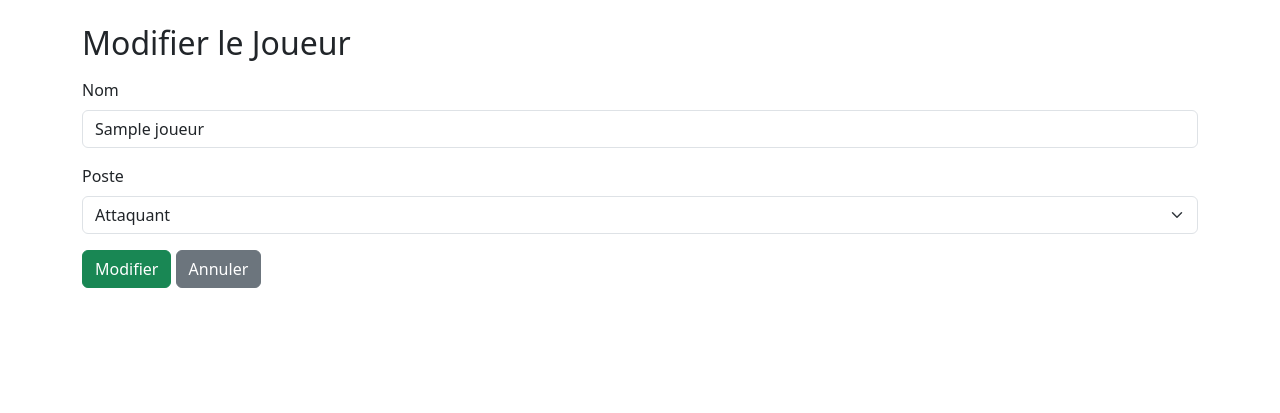
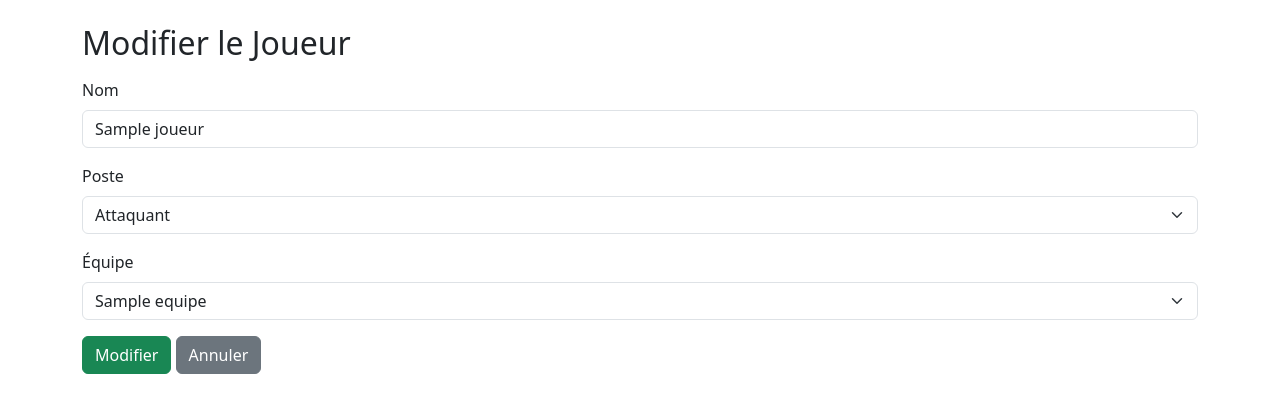
Before and after one commit to benterkidhiaeddine/football_tournament-technical_test, a Django app: page /tournament/joueurs/1/edit/ in a window 1280 px wide. Shown: the part 56-469 px from the top of the page. Run offline with Django 4.2, Linux system fonts and the light colour scheme; tables that the repository leaves empty hold one stand-in row (values such as "Sample post").

Commit message:
relate equipe with joueurs and add a constrain and validation so a team can't have more than 11 players

```diff
--- a/backend/tournament/forms.py
+++ b/backend/tournament/forms.py
@@ -1,5 +1,7 @@
+from django import forms
+from django.utils.translation import gettext_lazy as _
 from tournament.models import Equipe, Joueur
-from django import forms
+
 
 # Equipe Forms
 class EquipeForm(forms.ModelForm):
@@ -13,4 +15,11 @@ class JoueurForm(forms.ModelForm):
 
     class Meta:
         model = Joueur
-        fields = ["id", "nom", "poste"]
+        fields = ["id", "nom", "poste", "equipe"]
+
+    # equipe can't have more than 11 players
+    def clean_equipe(self):
+        equipe = self.cleaned_data.get("equipe")
+        if equipe and equipe.joueurs.count() >= 11:
+            raise forms.ValidationError(_("Cette équipe a déjà 11 joueurs."))
+        return equipe
--- a/backend/tournament/models.py
+++ b/backend/tournament/models.py
@@ -1,6 +1,6 @@
 from django.db import models
+from django.core.exceptions import ValidationError
 from django.utils.translation import gettext_lazy as _
-
 
 
 # Create your models here
@@ -11,27 +11,53 @@ class TimeStampModel(models.Model):
     class Meta:
         abstract = True
 
+
 class Equipe(TimeStampModel):
     nom = models.CharField(max_length=50, unique=True)
     ville = models.CharField(max_length=100)
+
+    def clean(self):
+        if self.joueurs.count() >= 11:
+            raise ValidationError(_("Une équipe ne peut pas avoir plus de 11 joueurs."))
+        return super().clean()
+
+    def save(self, *args, **kwargs):
+        self.clean()
+        super().save(*args, **kwargs)
 
     def __str__(self):
         # make sure it's unique using the id
         return f"{self.nom} ({self.id})"
 
 
-
 class Joueur(TimeStampModel):
 
     class Post(models.TextChoices):
-        ATTAQUANT = 'AT', _('Attaquant')
-        MILIEU = 'MI', _('Milieu')
-        DEFENSEUR = 'DE', _('Défenseur')
-        GARDIEN = 'GA', _('Gardien')
+        ATTAQUANT = "AT", _("Attaquant")
+        MILIEU = "MI", _("Milieu")
+        DEFENSEUR = "DE", _("Défenseur")
+        GARDIEN = "GA", _("Gardien")
 
     nom = models.CharField(max_length=50)
     poste = models.CharField(max_length=50, choices=Post.choices)
 
+    # when a team is deleted players will not be deleted they will just be free agents
+    equipe = models.ForeignKey(
+        Equipe, null=True, blank=True, on_delete=models.SET_NULL, related_name="joueurs"
+    )
+
+    #  Un joueur ne peut pas etre dans deux équipes au meme temps
+    class Meta:
+        constraints = [
+            models.UniqueConstraint(
+                fields=["nom", "equipe"], name="unique_player_in_team"
+            ),
+        ]
+
+    def save(self, *args, **kwargs):
+        self.equipe.full_clean()
+        super().save(*args, **kwargs)
+
     def __str__(self):
         # make sure it's unique using the id
         return f"{self.nom} ({self.id})"
--- a/backend/tournament/templates/equipe_list.html
+++ b/backend/tournament/templates/equipe_list.html
@@ -11,6 +11,7 @@
             <th>ID</th>
             <th>Nom</th>
             <th>Ville</th>
+            <th>Nombre de joueurs</th>
             <th>Date de création</th>
             <th>Date de modification</th>
         </tr>
@@ -18,9 +19,10 @@
     <tbody>
         {% for equipe in equipes %}
         <tr>
-            <td><a href="{% url 'equipe_edit' equipe.id %}">{{ equipe.id }}</a></td>
+            <td>{{ equipe.id }}</td>
             <td>{{ equipe.nom }}</td>
             <td>{{ equipe.ville }}</td>
+            <td>{{ equipe.joueurs.count }}</td>
             <td>{{ equipe.created_at }}</td>
             <td>{{ equipe.updated_at }}</td>
             <td>
@@ -29,6 +31,7 @@
                     <button type="submit" class="btn btn-danger btn-sm">Supprimer</button>
                 </form>
             </td>
+            <td><a href="{% url 'equipe_edit' equipe.id %}" class="btn btn-info btn-sm">Modifier</a></td>
         </tr>
         {% empty %}
         <tr><td colspan="5">Aucune équipe trouvée.</td></tr>
--- a/backend/tournament/templates/joueur_edit_form.html
+++ b/backend/tournament/templates/joueur_edit_form.html
@@ -16,6 +16,21 @@
                 <option value="{{ poste.0 }}" {% if form.poste.value == poste.0 %}selected{% endif %}>{{ poste.1 }}</option>
             {% endfor %}
         </select>
+        {% for error in form.poste.errors %}
+            <div class="alert alert-danger mt-2">{{ error }}</div>
+        {% endfor %}
+    </div>
+    <div class="mb-3">
+        <label for="id_equipe" class="form-label">Équipe</label>
+        <select name="equipe" id="id_equipe" class="form-select" required>
+            <option value="">Choisir une équipe</option>
+            {% for equipe in equipes %}
+                <option value="{{ equipe.id }}" {% if form.equipe.value == equipe.id %}selected{% endif %}>{{ equipe.nom }}</option>
+            {% endfor %}
+        </select>
+        {% for error in form.equipe.errors %}
+            <div class="alert alert-danger mt-2">{{ error }}</div>
+        {% endfor %}
     </div>
     <button type="submit" class="btn btn-success">Modifier</button>
     <a href="{% url 'joueur_list' %}" class="btn btn-secondary">Annuler</a>
--- a/backend/tournament/templates/joueur_list.html
+++ b/backend/tournament/templates/joueur_list.html
@@ -11,6 +11,7 @@
             <th>ID</th>
             <th>Nom</th>
             <th>Poste</th>
+            <th>Equipe</th>
             <th>Date de création</th>
             <th>Date de modification</th>
         </tr>
@@ -18,9 +19,10 @@
     <tbody>
         {% for joueur in joueurs %}
         <tr>
-            <td><a href="{% url 'joueur_edit' joueur.id %}">{{ joueur.id }}</a></td>
+            <td>{{ joueur.id }}</td>
             <td>{{ joueur.nom }}</td>
             <td>{{ joueur.get_poste_display }}</td>
+            <td>{{ joueur.equipe.nom }}</td>
             <td>{{ joueur.created_at }}</td>
             <td>{{ joueur.updated_at }}</td>
             <td>
@@ -30,6 +32,7 @@
                 </form>
             </td>
 
+            <td><a href="{% url 'joueur_edit' joueur.id %}" class="btn btn-info btn-sm">Modifier</a></td>
 
         </tr>
         {% empty %}
--- a/backend/tournament/views.py
+++ b/backend/tournament/views.py
@@ -51,6 +51,7 @@ def equipe_delete(request, pk):
 # view for creating joueur
 def joueur_create(request):
     choices = Joueur.Post.choices
+    equipes = Equipe.objects.all()
     if request.method == "POST":
         form = JoueurForm(request.POST)
         if form.is_valid():
@@ -58,11 +59,11 @@ def joueur_create(request):
             return redirect("joueur_list")
         else:
             form.add_error(None, "Veuillez corriger les erreurs ci-dessous.")
-            return render(request, "joueur_create_form.html", {"form": form, "choices": choices})
+            return render(request, "joueur_create_form.html", {"form": form, "choices": choices, "equipes": equipes})
     else:
         form = JoueurForm()
 
-    return render(request, "joueur_create_form.html", {"form": form, "choices": choices})
+    return render(request, "joueur_create_form.html", {"form": form, "choices": choices, "equipes": equipes})
 
 
 # view for listing joueurs
@@ -75,17 +76,15 @@ def joueur_list(request):
 def joueur_edit(request, pk):
     joueur = get_object_or_404(Joueur, pk=pk)
     choices = Joueur.Post.choices
+    equipes = Equipe.objects.all()
     if request.method == "POST":
         form = JoueurForm(request.POST, instance=joueur)
         if form.is_valid():
             form.save()
             return redirect("joueur_list")
-        else:
-            form.add_error(None, "Veuillez corriger les erreurs ci-dessous.")
-            return render(request, "joueur_edit_form.html", {"form": form, "choices": choices})
     else:
         form = JoueurForm(instance=joueur)
-    return render(request, "joueur_edit_form.html", {"form": form, "choices": choices , "joueur": joueur    })
+    return render(request, "joueur_edit_form.html", {"form": form, "choices": choices, "joueur": joueur, "equipes": equipes})
 
 
 # view for deleting joueurs
```
Also changed, not shown: backend/api/serializers.py (+9 -2 lines), backend/requirements.txt (+16 -5 lines), backend/tournament/management/commands/seed_equipes.py (added, +21 -0 lines), backend/tournament/management/commands/seed_joueurs.py (added, +30 -0 lines), backend/tournament/templates/joueur_create_form.html (+12 -0 lines), backend/tournament/management/__init__.py (added), backend/tournament/management/commands/__init__.py (added), backend/tournament/migrations/0002_joueur_equipe_joueur_unique_player_in_team.py (added).
